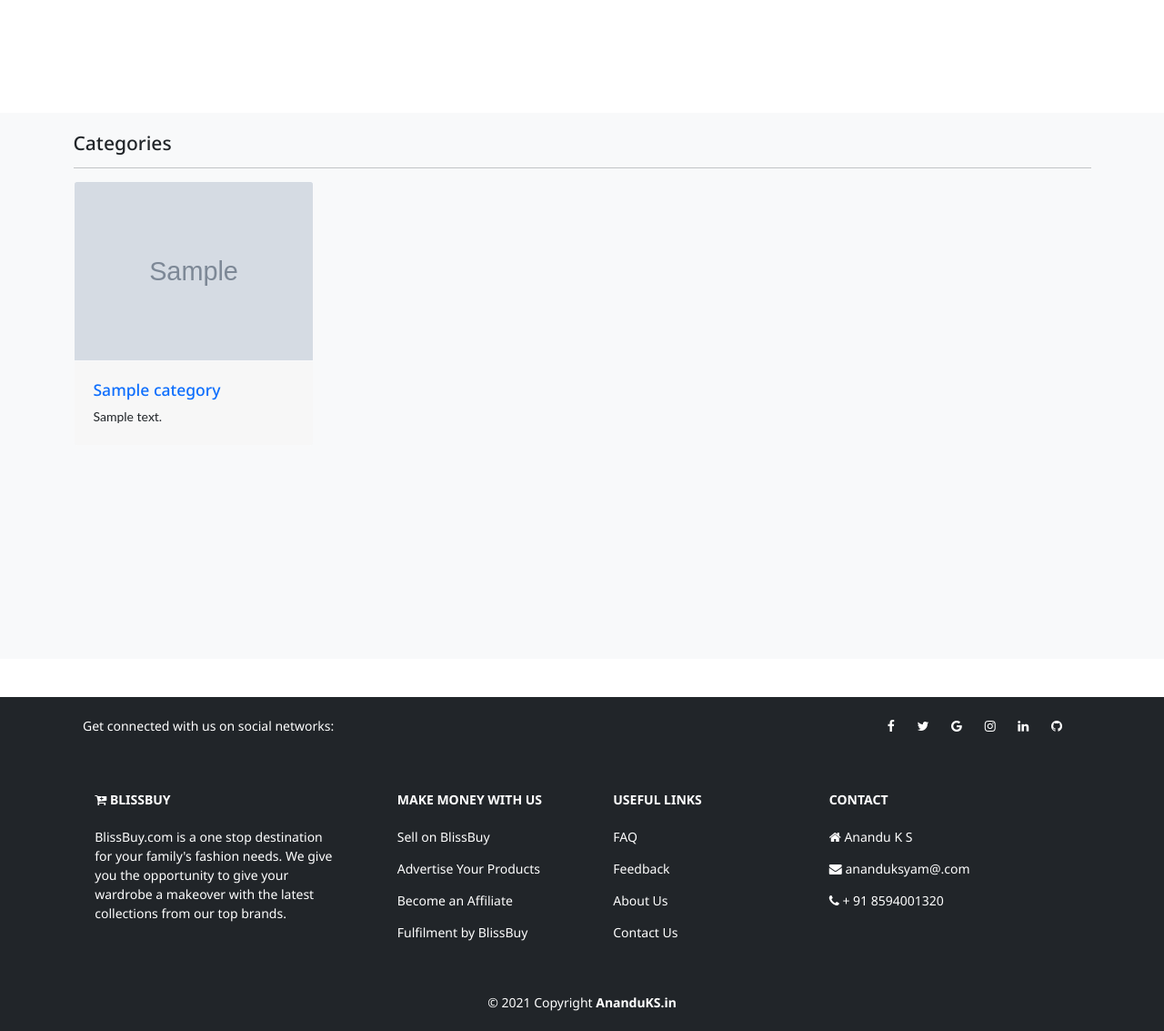
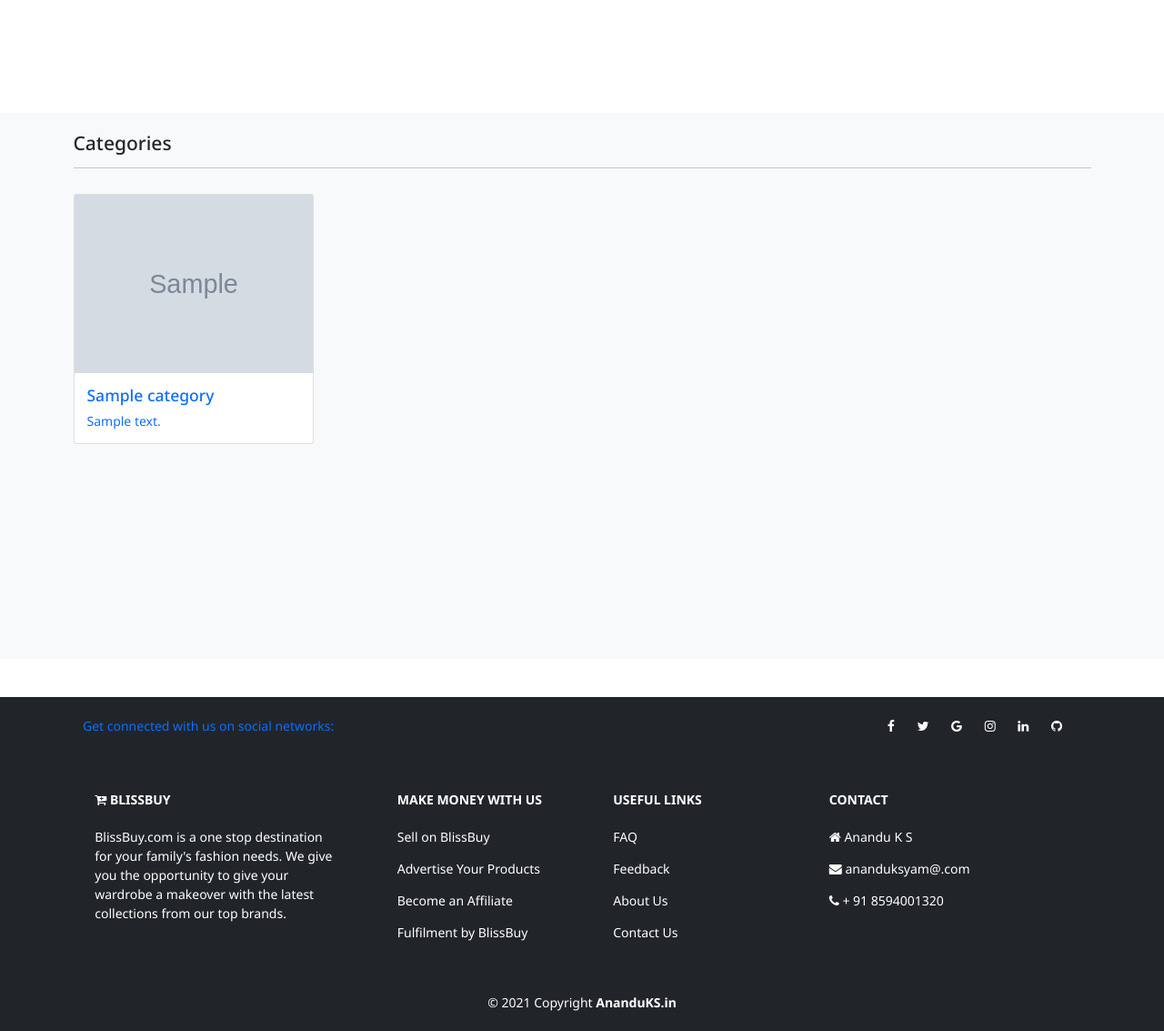
Before and after one commit to anandu-170758/Shopify, a Django app: template shop/templates/shop/collections.html in a window 1280 px wide. Shown: the part 328-1461 px from the top of the page at 91% size. Run offline with Django 5.2, Linux system fonts and the light colour scheme; the template is opened without the code that fills it: values that come from a table or form of the project are taken from there, others are empty; tables that the repository leaves empty hold one stand-in row (values such as "Sample post"); grey boxes marked "Sample" are stand-in pictures.

Commit message:
Category DB added

```diff
--- a/shop/templates/shop/Products/product_details.html
+++ b/shop/templates/shop/Products/product_details.html
@@ -23,7 +23,7 @@
                 {% if products.trending %}
                   <div class="hot">Hot</div>
                 {% endif %}
-                  <img src="{{products.product_image.url}}" class="card-image-top" alt="products">
+                  <img src="{{products.product_image.url}}" class="card-img-top" alt="products">
              </div>
                 <div class="col-8 my-3">
                    <h5 class="text-success">{{products | upper}}</h5>
--- a/shop/templates/shop/collections.html
+++ b/shop/templates/shop/collections.html
@@ -21,16 +21,16 @@
           <h4 class="mb-3">Categories</h4>
           <hr style="border-color:#b8bfc2;">
           {% include 'shop/inc/message.html' %}
-         </div>
-           {% for item in category %}
+        </div>
+        {% for item in category %}
+        <div class="col-md-4 col-lg-3">
+          <div class="card my-3">
+            <img src="{{item.image.url}}"  class="card-image-top" alt="Categories">
+            <a href="{%url 'collections' item.name %}">
+            <div class="card-body">
+              <h5 class="card-title text-primary">{{ item.name }}</h5>
+              <p class="card-text">{{ item.description }}</p>
 
-           <div class="col-md-4 col-lg-3 mb-4">
-            <!-- card -->
-            <div class="card border-light" style="width: 100%; aspect-ratio: 1 1;">
-                <img src="{{ item.image.url }}" alt="Categories" class="card-img-top img-fluid" style="object-fit: cover; height: 100%;">
-                <div class="card-footer border-top border-light p-4">
-                    <a href="{% url 'collections' item.name %}" class="h5">{{ item.name }}</a>
-                    <div class="mt-2" style="font-family: 'Poppins', 'Lato', 'Arvo', 'Raleway', sans-serif;">{{ item.description }}</div>                </div>
             </div>
             <!-- / card -->
         </div>
```
Also changed, not shown: shop/views.py (line endings or trailing spaces).
